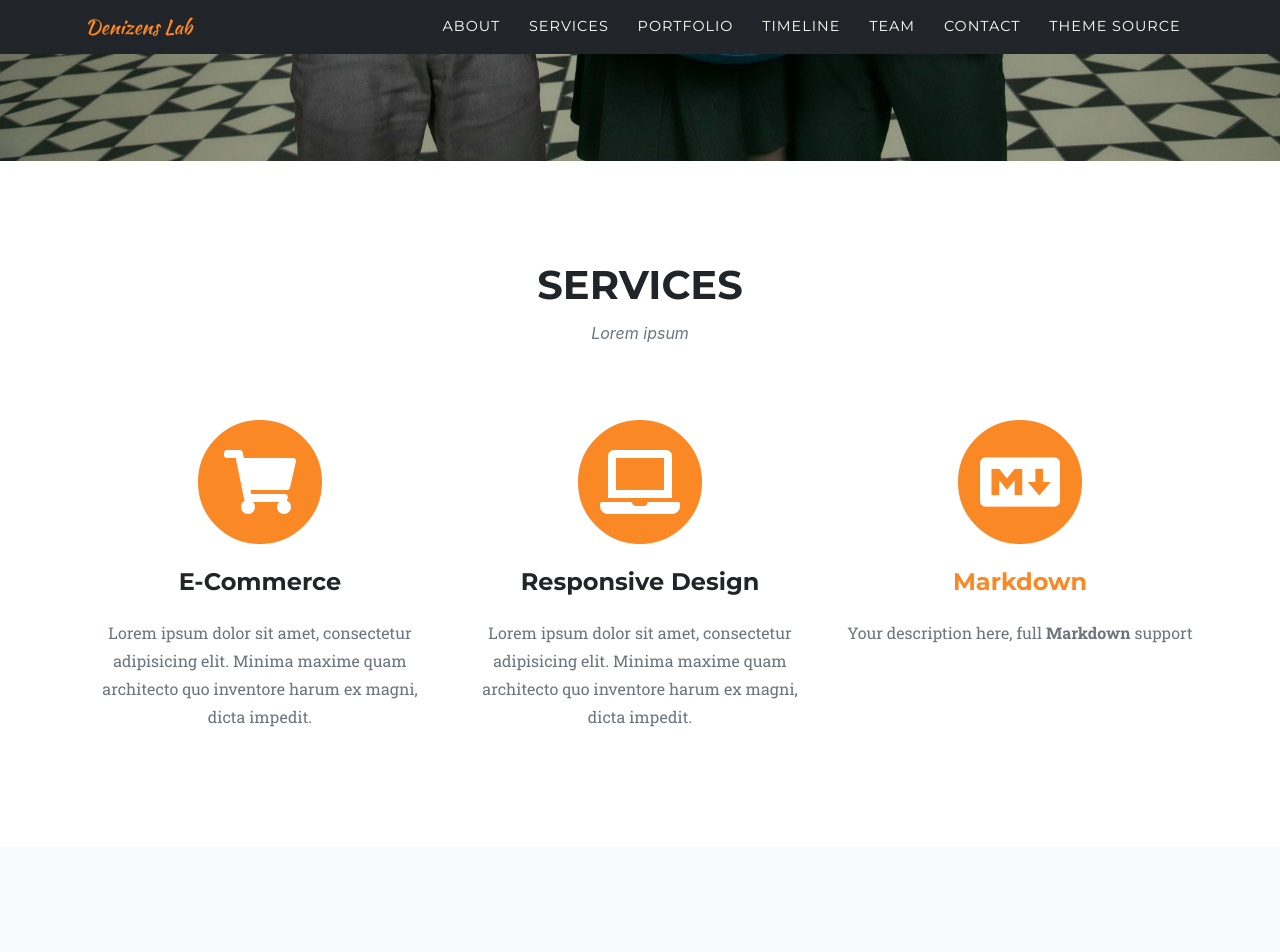
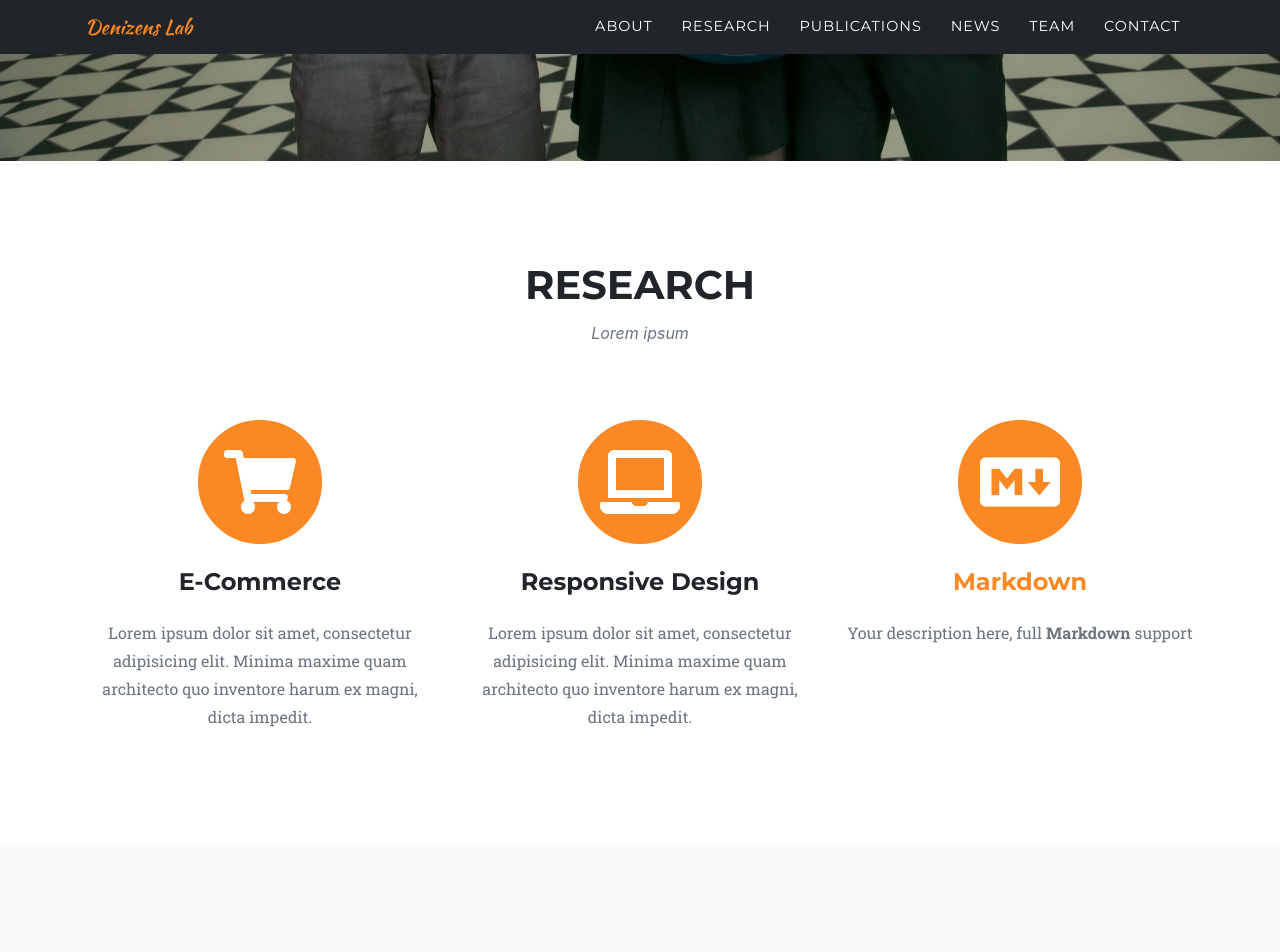
Before and after one commit to denizenslab/denizenslab.github.io, a Jekyll site: the page built from index.md, in a window 1280 px wide and 1400 px high, scrolled down 684 px. Shown: the top 952 px of the window. Built offline with Jekyll 4.4.1, drawn with Linux system fonts in a browser that asks for light colours; some web fonts are replaced; some of the changed text lies outside the part shown.

Commit message:
renaming

```diff
--- a/_data/navigation.yml
+++ b/_data/navigation.yml
@@ -13,18 +13,18 @@ en: &DEFAULT_EN
   nav:
     - title: "About"
       section: about
-    - title: "Services"
-      section: services
-    - title: "Portfolio"
+    - title: "Research"
+      section: research
+    - title: "Publications"
       section: portfolio
-    - title: "Timeline"
-      section: timeline
+    - title: "News"
+      section: news
     - title: "Team"
       section: team
     - title: "Contact"
       section: contact
-    - title: "Theme Source"
-      url: https://github.com/raviriley/agency-jekyll-theme/
+    # - title: "Theme Source"
+    #   url: https://github.com/raviriley/agency-jekyll-theme/
 en-US:
   <<: *DEFAULT_EN
 en-CA:
--- a/_data/sitetext.yml
+++ b/_data/sitetext.yml
@@ -14,7 +14,7 @@ en: &DEFAULT_EN
     title: Welcome to the Denizens Lab!
     text: It's Nice To Meet You
     button: Tell Me More
-    buttonlink: "#services"
+    buttonlink: "#portfolio"
 
   about:
     title: "About Us"
@@ -23,9 +23,9 @@ en: &DEFAULT_EN
     section: about
 
   services:
-    title: "Services"
+    title: "Research"
     text: "Lorem ipsum"
-    section: services
+    section: research
     list:
       - title: "E-Commerce"
         desc: "Lorem ipsum dolor sit amet, consectetur adipisicing elit. Minima maxime quam architecto quo inventore harum ex magni, dicta impedit."
@@ -38,15 +38,15 @@ en: &DEFAULT_EN
         icon: fab fa-markdown
 
   portfolio:
-    title: "Portfolio"
+    title: "Publications"
     text: "Lorem ipsum dolor sit amet consectetur."
-    section: portfolio
+    section: publications
     closebutton: "Close Project"
 
   timeline:
-    title: "Timeline"
+    title: "News"
     text: "Lorem ipsum timeline"
-    section: timeline
+    section: news
     # left is the default
     #start_align: "left"
     events:
--- a/_includes/services.html
+++ b/_includes/research.html
@@ -1,4 +1,4 @@
-<!-- Services -->
+<!-- Research -->
 {% if site.locale and site.locale != "" and site.locale != nil %}
   <section class="page-section" id="{{ site.data.sitetext[site.locale].services.section | default: "services" }}">
     <div class="container">
--- a/_layouts/home.html
+++ b/_layouts/home.html
@@ -3,7 +3,7 @@ layout: default
 ---
 {% include navheader.html %}
 
-{% include services.html %}
+{% include research.html %}
 {% include portfolio_grid.html %}
 {% include about.html %}
 {% include timeline.html %}
```
Also changed, not shown: 1 other file.
